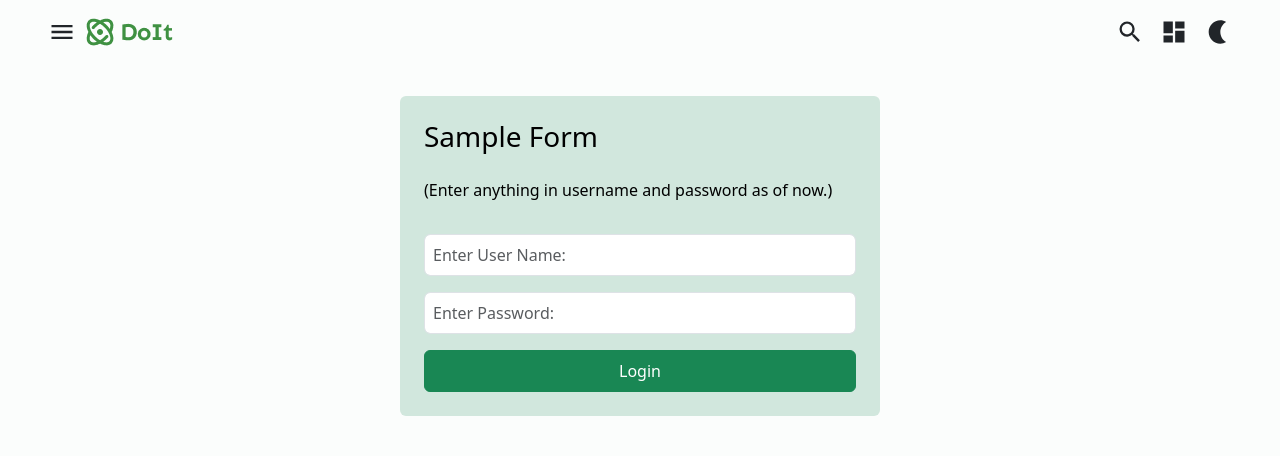
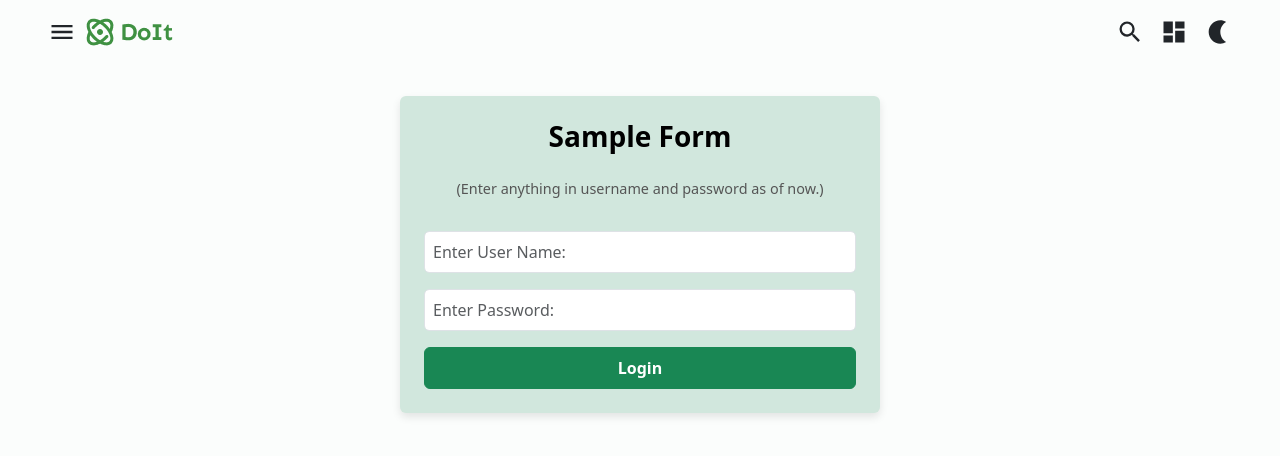
Before and after one commit to Ansh1vohra/advancedTodo, a React (Vite) app: page / in a window 1280 px wide. Shown: the top 456 px of the page. Built offline with nearby package versions, Linux system fonts and the light colour scheme.

Commit message:
fewMoreChanges

```diff
--- a/src/components/LeftSideMenu.css
+++ b/src/components/LeftSideMenu.css
@@ -132,3 +132,27 @@
   background-color: #c9302c;
   border-color: #ac2925;
 }
+
+/* Default (Light Mode) */
+.close-btn {
+  background: transparent;
+  border: none;
+  position: absolute;
+  top: 10px;
+  right: 10px;
+  cursor: pointer;
+  color: black; /* Default color in light mode */
+}
+
+.close-btn:hover {
+  color: red; /* Hover effect */
+}
+
+/* Dark Mode */
+.dark-mode .close-btn {
+  color: white; /* White close icon in dark mode */
+}
+
+.dark-mode .close-btn:hover {
+  color: red; /* Hover effect in dark mode */
+}
--- a/src/pages/Auth.css
+++ b/src/pages/Auth.css
@@ -1,9 +1,65 @@
-.wisd{
+.wisd {
     width: 40%;
+    background-color: #dff0d8; /* Light green background */
+    color: black; /* Default text color */
+    box-shadow: 0px 4px 8px rgba(0, 0, 0, 0.1); /* Soft shadow */
 }
 
-@media screen and (max-width:768px) {
-    .wisd{
+.wisd h3 {
+    font-weight: bold;
+    text-align: center;
+}
+
+.wisd p {
+    font-size: 0.9rem;
+    text-align: center;
+    color: #555;
+}
+
+.form-control {
+    border-radius: 5px;
+}
+
+.btn-success {
+    font-weight: bold;
+}
+
+/* Dark Mode */
+.dark-mode .wisd {
+    background-color: #252525 !important; /* Dark background */
+    color: white; /* White text */
+}
+
+.dark-mode .wisd h3{
+    color:#bbb;
+}
+
+.dark-mode .wisd p {
+    color: #bbb; /* Slightly lighter text for contrast */
+}
+
+.dark-mode .form-control {
+    background-color: #333;
+    color: white;
+    border: 1px solid #555;
+}
+
+.dark-mode .form-control::placeholder {
+    color: #999;
+}
+
+.dark-mode .btn-success {
+    background-color: #2ecc71 !important;
+    border-color: #27ae60;
+}
+
+.dark-mode .btn-success:hover {
+    background-color: #27ae60 !important;
+}
+
+/* Responsive */
+@media screen and (max-width: 768px) {
+    .wisd {
         width: 100%;
     }
 }
```
